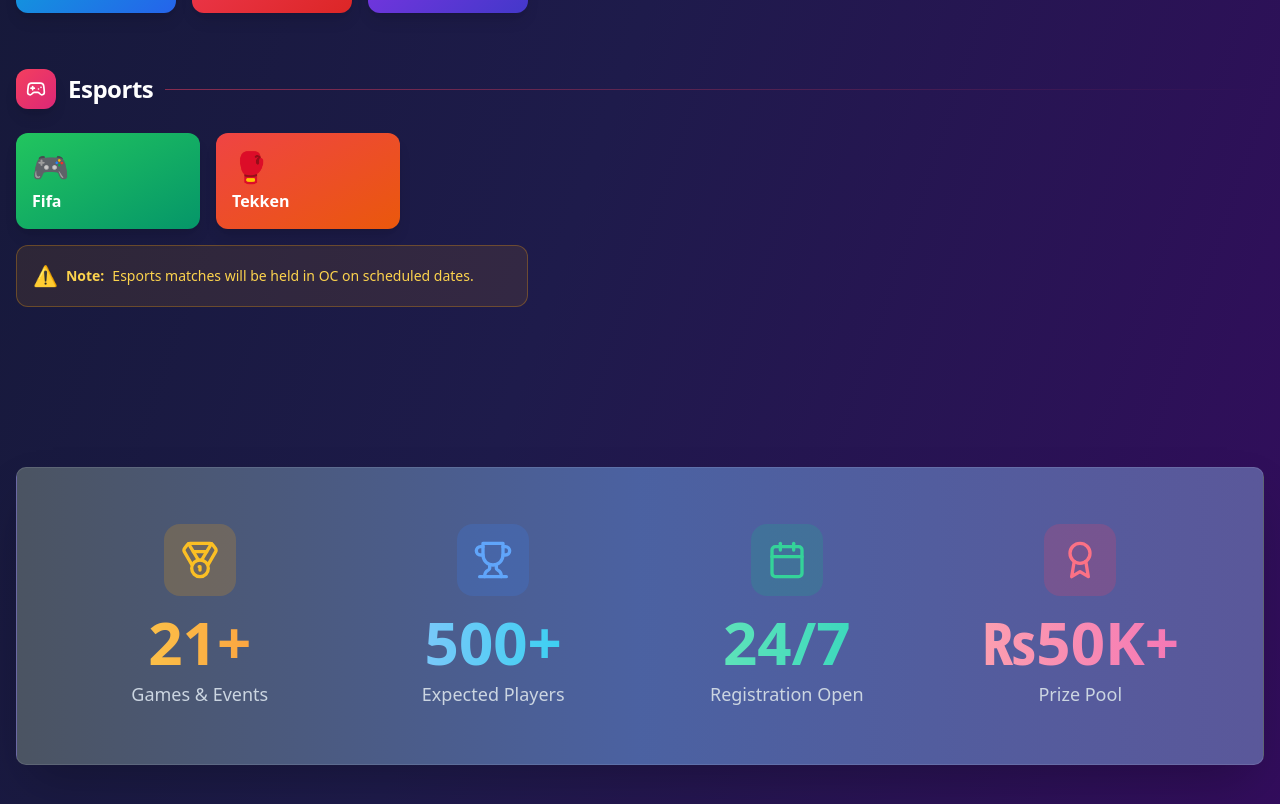
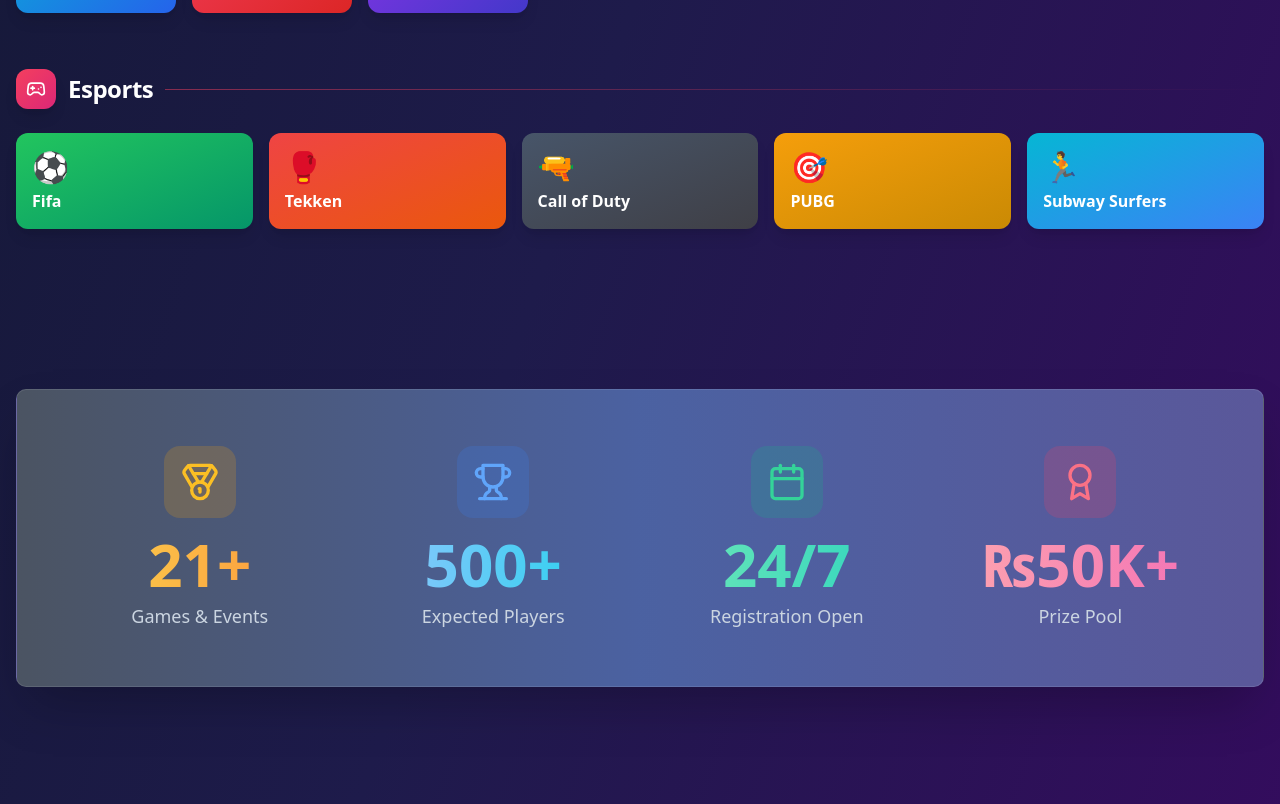
Before and after one commit to fawadmughal-ds/Mini-olympics, a Next.js app: page / in a window 1280 px wide. Shown: the part 1876-2680 px from the top of the page. Built offline with nearby package versions, Linux system fonts and the light colour scheme.

Commit message:
Add more esports games and remove OC note
- Added Call of Duty, PUBG, Subway Surfers to esports section
- Removed 'Esports matches will be held in OC' note

```diff
--- a/app/admin/login/page.tsx
+++ b/app/admin/login/page.tsx
@@ -74,7 +74,7 @@
           <CardContent className="pt-6">
             <form onSubmit={handleSubmit} className="space-y-5">
               <div className="space-y-2">
-                <Label htmlFor="username" className="text-blue-100 text-sm font-medium">Email</Label>
+                <Label htmlFor="username" className="text-blue-100 text-sm font-medium"> Email / Username </Label>
                 <div className="relative">
                   <Mail className="absolute left-3.5 top-1/2 -translate-y-1/2 h-5 w-5 text-blue-300/50" />
                   <Input
--- a/app/page.tsx
+++ b/app/page.tsx
@@ -39,8 +39,11 @@
   ];
 
   const esports = [
-    { name: 'Fifa', icon: '🎮', color: 'from-green-500 to-emerald-600' },
+    { name: 'Fifa', icon: '⚽', color: 'from-green-500 to-emerald-600' },
     { name: 'Tekken', icon: '🥊', color: 'from-red-500 to-orange-600' },
+    { name: 'Call of Duty', icon: '🔫', color: 'from-slate-600 to-zinc-700' },
+    { name: 'PUBG', icon: '🎯', color: 'from-amber-500 to-yellow-600' },
+    { name: 'Subway Surfers', icon: '🏃', color: 'from-cyan-500 to-blue-500' },
   ];
 
   const GameCard = ({ game, size = 'normal' }: { game: { name: string; icon: string; color: string; players?: string }; size?: 'normal' | 'small' }) => (
@@ -198,14 +201,8 @@
               <h3 className="text-xl sm:text-2xl font-bold text-white">Esports</h3>
               <div className="flex-1 h-px bg-gradient-to-r from-rose-500/50 to-transparent"></div>
             </div>
-            <div className="grid grid-cols-2 gap-3 sm:gap-4 max-w-sm">
+            <div className="grid grid-cols-2 sm:grid-cols-3 md:grid-cols-5 gap-3 sm:gap-4">
               {esports.map((game) => <GameCard key={game.name} game={game} />)}
-            </div>
-            <div className="mt-4 p-4 bg-amber-500/10 border border-amber-500/30 rounded-xl max-w-lg">
-              <p className="text-sm text-amber-300 flex items-center gap-2">
-                <span className="text-xl">⚠️</span>
-                <strong>Note:</strong> Esports matches will be held in OC on scheduled dates.
-              </p>
             </div>
           </div>
         </div>
```
